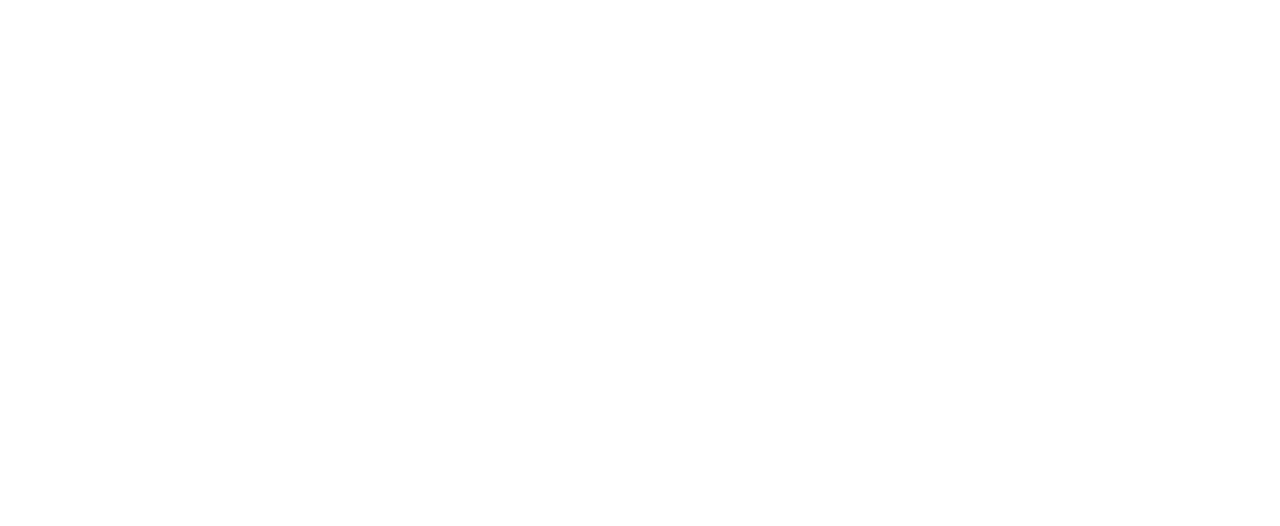
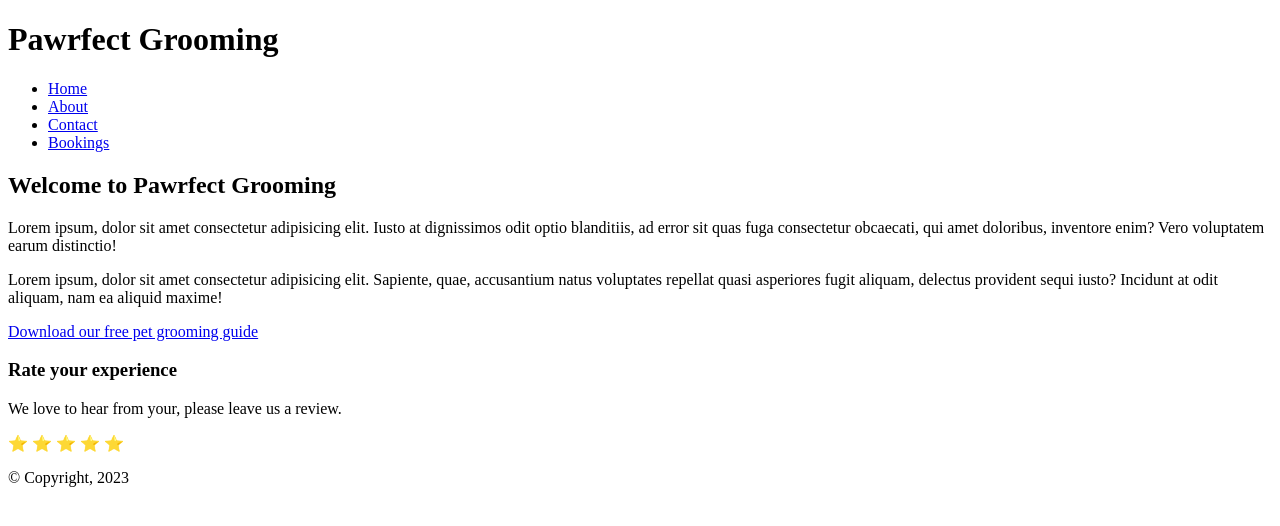
Before and after one commit to kwon0048/mtm6201-week7, a plain HTML site: page index.html in a window 1280 px wide. Drawn offline with Linux system fonts and the light colour scheme.

Commit message:
add html code

```diff
--- a/index.html
+++ b/index.html
@@ -7,6 +7,43 @@
     <link rel="stylesheet" href="css/main.css">
 </head>
 <body>
-
+    <div class="container">
+        <header>
+            <h1>Pawrfect Grooming</h1>
+            <nav>
+                <ul>
+                    <li><a href="#">Home</a></li>
+                    <li><a href="#">About</a></li>
+                    <li><a href="#">Contact</a></li>
+                    <li><a href="#">Bookings</a></li>
+                </ul>
+            </nav>
+        </header>
+        <main>
+            <h2>Welcome to Pawrfect Grooming</h2>
+            <p>
+                Lorem ipsum, dolor sit amet consectetur adipisicing elit. Iusto at dignissimos odit optio blanditiis, ad error sit quas fuga consectetur obcaecati, qui amet doloribus, inventore enim? Vero voluptatem earum distinctio!
+            </p>
+            <p>
+                Lorem ipsum, dolor sit amet consectetur adipisicing elit. Sapiente, quae, accusantium natus voluptates repellat quasi asperiores fugit aliquam, delectus provident sequi iusto? Incidunt at odit aliquam, nam ea aliquid maxime!
+            </p>
+            <a href="files/free-pet-grooming-guid.pdf" target="_blank">
+                Download our free pet grooming guide
+            </a><section class="ratings">
+                <h3>Rate your experience</h3>
+                <p>We love to hear from your, please leave us a review.</p>
+                <div class="starts">
+                    <span>⭐</span>
+                    <span>⭐</span>
+                    <span>⭐</span>
+                    <span>⭐</span>
+                    <span>⭐</span>
+                </div><!-- closes .stars -->
+            </section> <!-- closes .ratings -->
+        </main>
+        <footer>
+            <p>&copy; Copyright, 2023</p>
+        </footer>
+    </div><!-- closes .container -->
 </body>
 </html>
```
